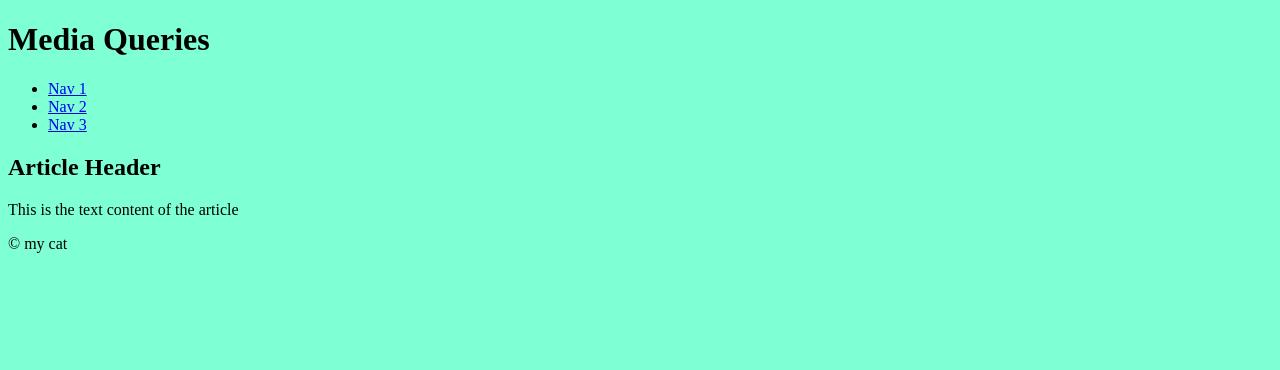
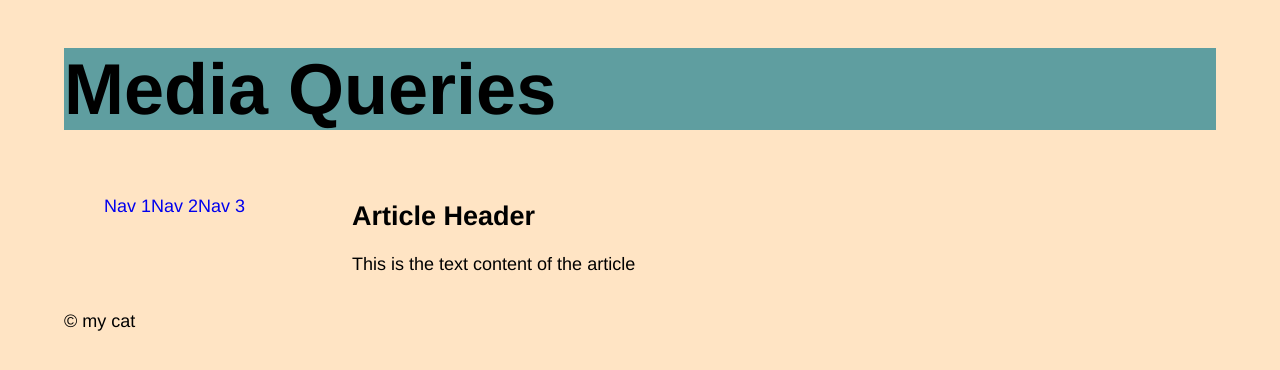
Before and after one commit to pura0004/html-week2a, a plain HTML site: page index.html in a window 1280 px wide. Drawn offline with Linux system fonts and the light colour scheme; files that its build step writes are made by us from their sources.

Commit message:
new css added

```diff
--- a/styles.css
+++ b/styles.css
@@ -1,3 +1,47 @@
-body{
-    background-color: aquamarine;
+/********************************************************
+                    defaults
+********************************************************/
+html{
+    font-family:'Franklin Gothic Medium', 'Arial Narrow', Arial, sans-serif;
+    font-size:18px;
 }
+
+h1{
+    font-size:3em;
+}
+
+a{
+    text-decoration:none;
+}
+
+ul{
+    list-style:none;
+}
+
+/********************************************************
+                    media queries
+********************************************************/
+@media screen and (min-width:640px){
+    nav ul{
+        display:flex;
+    }
+
+    .columns{
+        display:grid;
+        grid-template-columns:1fr 3fr;
+    }
+}
+
+@media screen and (min-width:960px){
+    body{
+        background-color:bisque;
+        width:90%;
+        max-width:1200px;
+        margin:0 auto;
+    }
+
+    h1{
+        font-size:4em;
+        background:cadetblue;
+    }
+}
```
